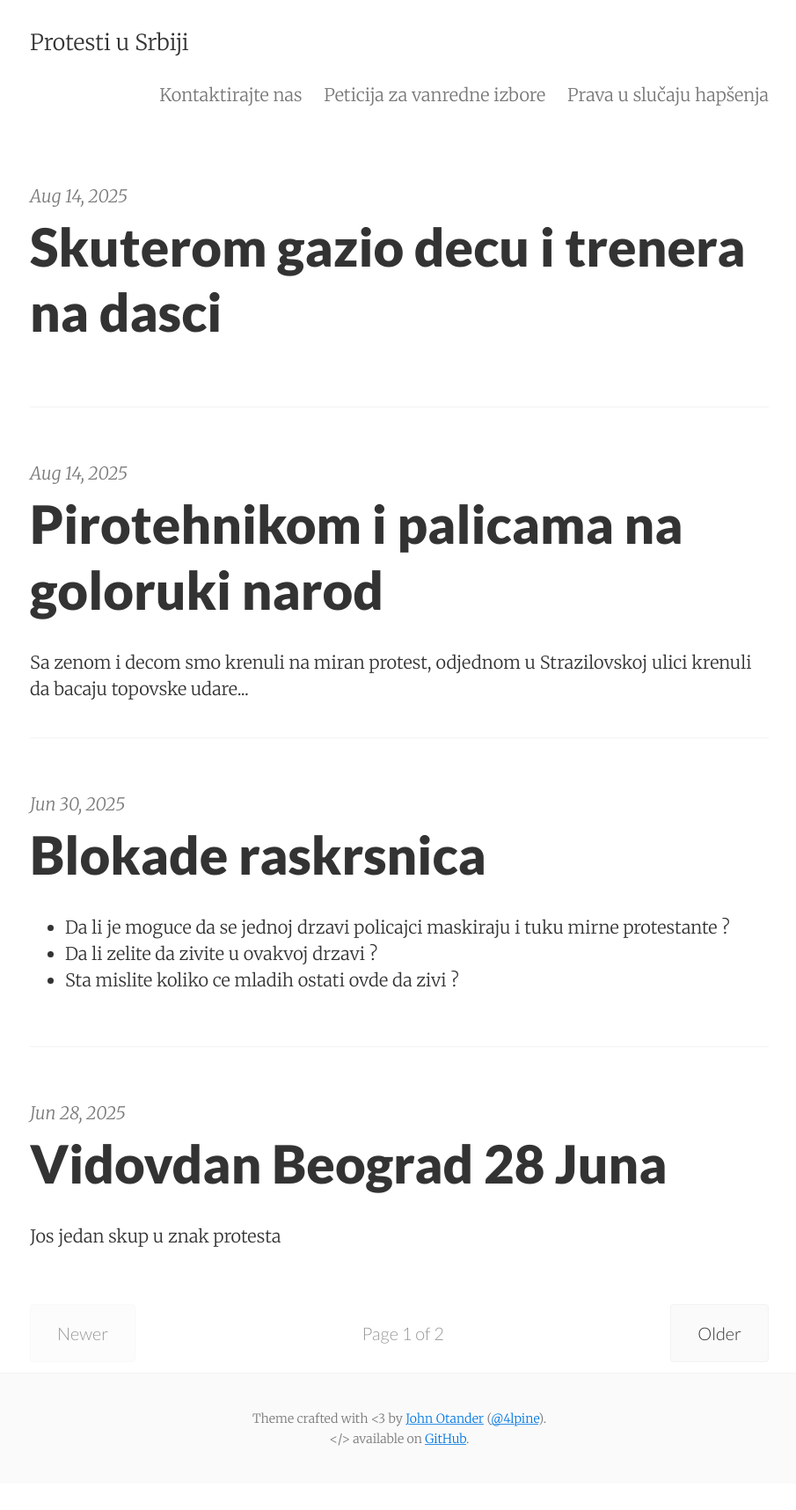
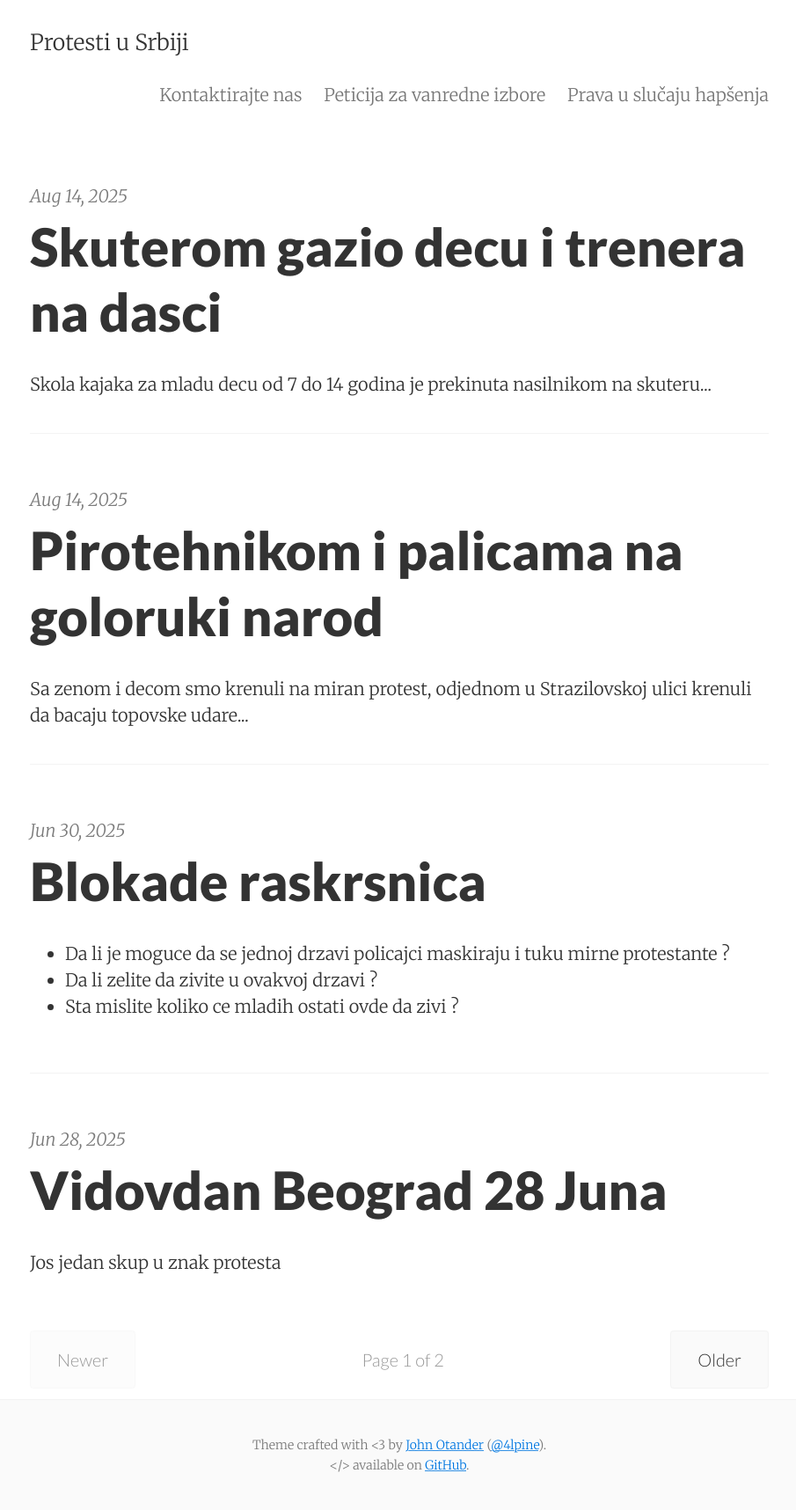
Before and after one commit to trkinrs/protesti.srb.in.rs, a Jekyll site: the page built from index.html, in a window 1280 px wide. Shown: the whole page at 88% size, without its empty margins (186-1091 px from the left). Built offline with Jekyll 4.4.1, drawn with Linux system fonts in a browser that asks for light colours; the list of posts is cut into pages by our own code; before the commit the page ends 1686 px from its top, so only the background shows below that.

Commit message:
Update source site content

```diff
--- a/_posts/2025-08-14-skuterom-gazio-decu-i-trenera-na-dasci.md
+++ b/_posts/2025-08-14-skuterom-gazio-decu-i-trenera-na-dasci.md
@@ -1,12 +1,12 @@
 ---
 layout: post
 title: Skuterom gazio decu i trenera na dasci
-summary: ''
+summary: Skola kajaka za mladu decu od 7 do 14 godina je prekinuta nasilnikom na skuteru...
 categories: ''
 image: assets/images/pancevo_skuter_gazi_decu_i_trenera.mp4
 ---
 Sta reci nego uzas trenutnog stanja u drzavi.
-Vozio skuter u policijskom vlasnistvu i gazio decu i trenera.
+Vozio skuter koji je u policijskom vlasnistvu i gazio decu i trenera.
 I na kraju skuter manijak tuzi trenera sto mu je navodno slomljena ruka.
 [https://nova.rs/vesti/hronika/viknuo-da-uspori-kako-ne-bi-podavio-decu-a-on-se-okrenuo-napravio-krug-i-poceo-da-se-vrti-oko-dece-trener-kajakasa-otkrio-detalje-nezapamcenog-incidenta-na-tamisu/ ](https://nova.rs/vesti/hronika/viknuo-da-uspori-kako-ne-bi-podavio-decu-a-on-se-okrenuo-napravio-krug-i-poceo-da-se-vrti-oko-dece-trener-kajakasa-otkrio-detalje-nezapamcenog-incidenta-na-tamisu/ )
 
```
Also changed, not shown: _posts/2025-08-14-pirotehnikom-i-palicama-na-goloruki-narod.md (+4 -1 lines), assets/images/rts_ne_navodi_ko_baca_vatromet.png (added).
